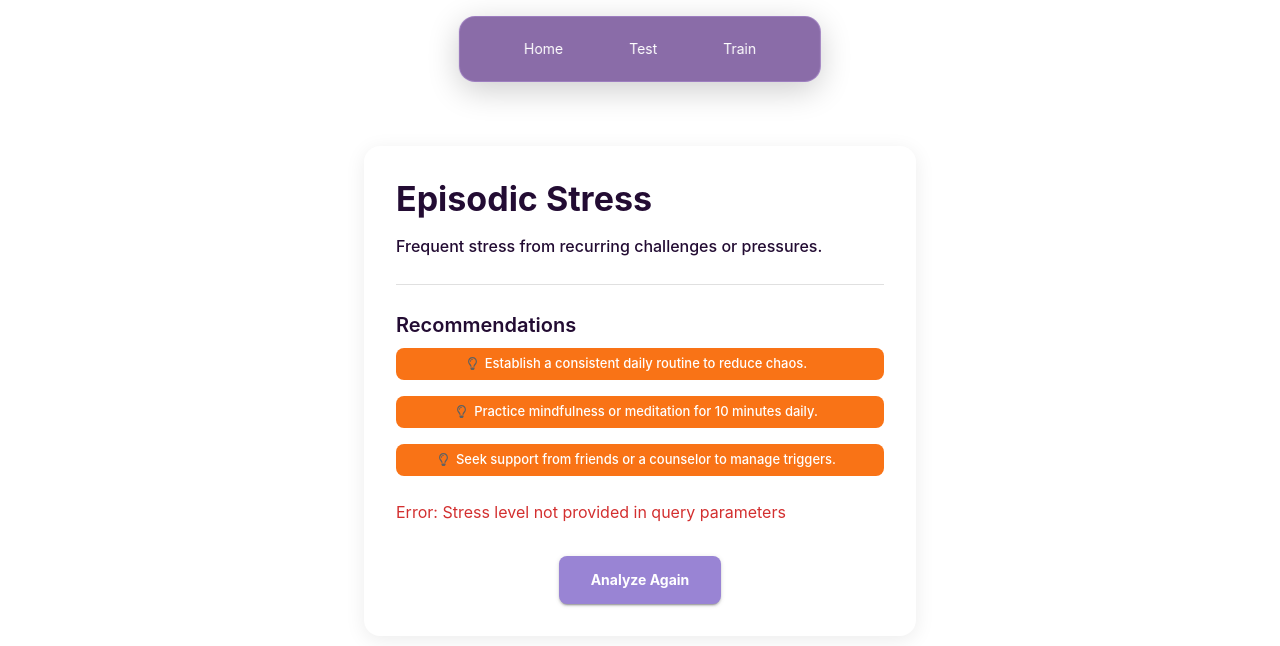
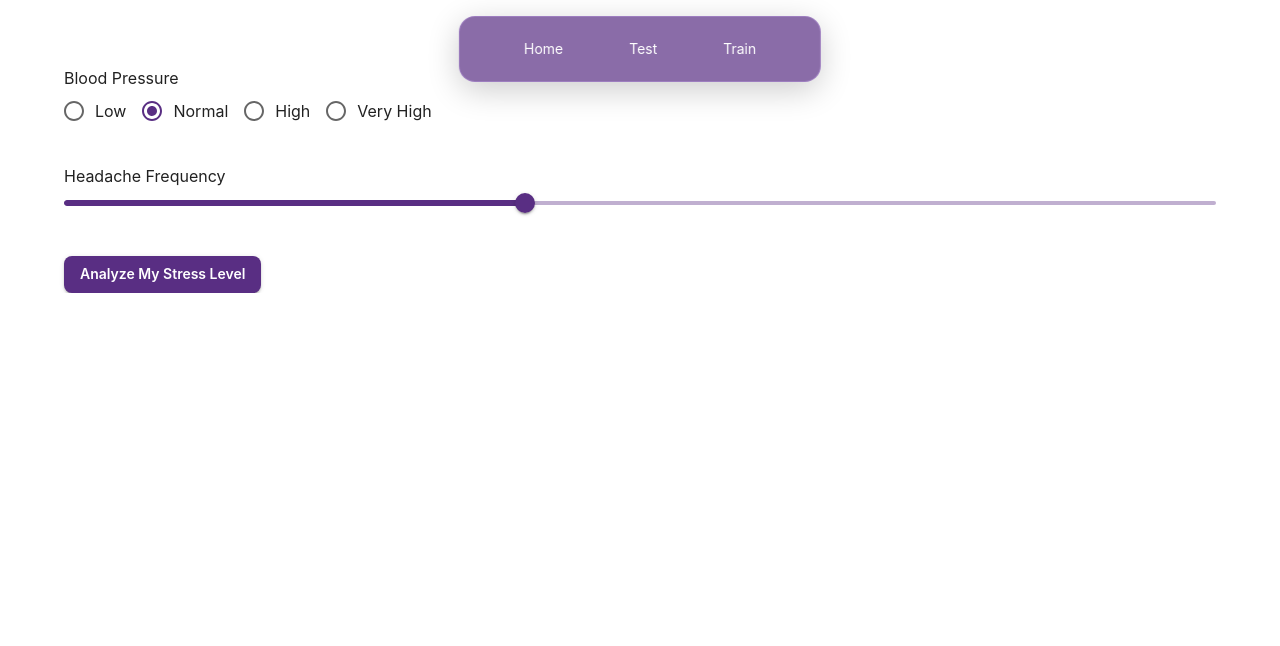
Before and after one commit to TriveniLekireddy/Student-Stress-Prediction-and-Health-Risk-Detection-Triveni, a Next.js app: page /result in a window 1280 px wide. Shown: the top 646 px of the page. Built offline with nearby package versions, Linux system fonts and the light colour scheme.

Commit message:
Update page.tsx

```diff
--- a/src/app/result/page.tsx
+++ b/src/app/result/page.tsx
@@ -1,245 +1,150 @@
 "use client";
 
-import { useSearchParams } from "next/navigation";
-import { useEffect, useState } from "react";
+import { useState } from "react";
 import {
+  Box,
+  Button,
   Typography,
-  Button,
+  Slider,
+  CircularProgress,
   Container,
-  Box,
-  Paper,
-  ThemeProvider,
-  createTheme,
-  Stack,
-  Divider,
-  Chip,
-  CircularProgress,
+  Radio,
+  RadioGroup,
+  FormControlLabel,
+  FormControl,
 } from "@mui/material";
-import Link from "next/link";
-import { FaRegLightbulb } from "react-icons/fa";
+import axios from "axios";
+import { useRouter } from "next/navigation";
 
-const predictionMap: Record<number, StressType> = {
-  0: "acute",
-  1: "episodic",
-  2: "chronic",
+interface Feature {
+  label: string;
+  name: keyof FormData;
+  type: "slider" | "radio";
+  min?: number;
+  max?: number;
+  minLabel?: string;
+  maxLabel?: string;
+  options?: { value: number; label: string }[];
+}
+
+interface FormData {
+  anxiety_level: number;
+  self_esteem: number;
+  mental_health_history: number;
+  depression: number;
+  headache: number;
+  blood_pressure: number;
+}
+
+const featureGroups: { [key: string]: Feature[] } = {
+  health: [
+    {
+      label: "Blood Pressure",
+      name: "blood_pressure",
+      type: "radio",
+      options: [
+        { value: 0, label: "Low" },
+        { value: 1, label: "Normal" },
+        { value: 2, label: "High" },
+        { value: 3, label: "Very High" },
+      ],
+    },
+    {
+      label: "Headache Frequency",
+      name: "headache",
+      type: "slider",
+      min: 0,
+      max: 5,
+      minLabel: "None",
+      maxLabel: "Constant",
+    },
+  ],
 };
 
-type StressType = "acute" | "episodic" | "chronic";
+export default function Predict() {
+  const [formData, setFormData] = useState<FormData>({
+    anxiety_level: 5,
+    self_esteem: 15,
+    mental_health_history: 0,
+    depression: 5,
+    headache: 2,
+    blood_pressure: 1,
+  });
 
-interface StressTypeInfo {
-  label: string;
-  description: string;
-  recommendations: string[];
-  color: string;
-}
+  const [loading, setLoading] = useState(false);
+  const [error, setError] = useState("");
+  const router = useRouter();
 
-const theme = createTheme({
-  palette: {
-    primary: {
-      main: "#592E83",
-      light: "#9984D4",
-      dark: "#230C33",
-    },
-    secondary: {
-      main: "#CAA8F5",
-    },
-    background: {
-      default: "#f8f9fa",
-      paper: "#ffffff",
-    },
-    text: {
-      primary: "#230C33",
-      secondary: "#592E83",
-    },
-  },
-  typography: {
-    fontFamily: "'Inter', 'Roboto', 'Helvetica', 'Arial', sans-serif",
-    h4: { fontWeight: 700 },
-    h6: { fontWeight: 600 },
-    subtitle1: { fontWeight: 500 },
-  },
-  components: {
-    MuiPaper: {
-      styleOverrides: {
-        root: {
-          boxShadow: "0 4px 20px rgba(0, 0, 0, 0.08)",
-          borderRadius: 16,
-        },
-      },
-    },
-    MuiButton: {
-      styleOverrides: {
-        root: {
-          borderRadius: 8,
-          textTransform: "none",
-          fontWeight: 600,
-          padding: "10px 24px",
-        },
-      },
-    },
-    MuiChip: {
-      styleOverrides: {
-        root: {
-          fontWeight: 600,
-          borderRadius: 8,
-        },
-      },
-    },
-  },
-});
+  const handleSliderChange = (name: keyof FormData) => (_event: Event, newValue: number | number[]) => {
+    setFormData({ ...formData, [name]: newValue as number });
+  };
 
-const stressTypes: Record<StressType, StressTypeInfo> = {
-  acute: {
-    label: "Acute Stress",
-    description: "Short-term stress from specific events or situations.",
-    recommendations: [
-      "Practice deep breathing exercises to calm your mind.",
-      "Engage in light physical activity like a short walk.",
-      "Break tasks into smaller, manageable steps.",
-    ],
-    color: "#22c55e",
-  },
-  episodic: {
-    label: "Episodic Stress",
-    description: "Frequent stress from recurring challenges or pressures.",
-    recommendations: [
-      "Establish a consistent daily routine to reduce chaos.",
-      "Practice mindfulness or meditation for 10 minutes daily.",
-      "Seek support from friends or a counselor to manage triggers.",
-    ],
-    color: "#f97316",
-  },
-  chronic: {
-    label: "Chronic Stress",
-    description: "Persistent stress from ongoing life circumstances.",
-    recommendations: [
-      "Consult a mental health professional for personalized strategies.",
-      "Prioritize quality sleep with a regular bedtime routine.",
-      "Incorporate stress-relief activities like yoga or journaling.",
-    ],
-    color: "#ef4444",
-  },
-};
+  const handleRadioChange = (name: keyof FormData) => (event: React.ChangeEvent<HTMLInputElement>) => {
+    setFormData({ ...formData, [name]: parseInt(event.target.value) });
+  };
 
-export default function Result() {
-  const searchParams = useSearchParams();
-  const [loading, setLoading] = useState<boolean>(true);
-  const [stressType, setStressType] = useState<StressType>("episodic");
-  const [fetchError, setFetchError] = useState<string | null>(null);
-
-  useEffect(() => {
+  const handleSubmit = async (e: React.FormEvent) => {
+    e.preventDefault();
     setLoading(true);
+    setError("");
     try {
-      const stressLevel = searchParams.get("stress_level");
-      const probability = searchParams.get("probability");
-
-      if (!stressLevel) {
-        throw new Error("Stress level not provided in query parameters");
-      }
-
-      const prediction = parseInt(stressLevel, 10);
-      if (isNaN(prediction) || !(prediction in predictionMap)) {
-        setFetchError(`Invalid stress level: ${stressLevel}`);
-        setStressType("episodic");
-        return;
-      }
-
-      const predictedType = predictionMap[prediction as 0 | 1 | 2];
-      setStressType(predictedType);
-
-      if (probability) {
-        try {
-          const parsedProbability = JSON.parse(decodeURIComponent(probability));
-          console.log("Parsed Probability:", parsedProbability);
-        } catch (error) {
-          console.warn("Failed to parse probability:", error);
-        }
-      }
-    } catch (error) {
-      setFetchError(
-        `Error: ${
-          error instanceof Error ? error.message : "Unknown error occurred"
-        }`
+      const response = await axios.post(
+        process.env.NEXT_PUBLIC_API_URL + "/predict",
+        formData
       );
-      setStressType("episodic");
+      const { prediction, probability } = response.data;
+      router.replace(`/result?stress_level=${prediction}&probability=${encodeURIComponent(JSON.stringify(probability))}`);
+    } catch {
+      setError("Error predicting stress level. Please try again.");
     } finally {
       setLoading(false);
     }
-  }, [searchParams]);
-
-  const stressInfo = stressTypes[stressType];
-
-  if (loading) {
-    return (
-      <ThemeProvider theme={theme}>
-        <Container maxWidth="md" sx={{ py: 12, textAlign: "center" }}>
-          <CircularProgress color="primary" size={40} />
-          <Typography variant="body1" sx={{ mt: 3 }}>
-            Loading your stress analysis...
-          </Typography>
-        </Container>
-      </ThemeProvider>
-    );
-  }
+  };
 
   return (
-    <ThemeProvider theme={theme}>
-      <Container maxWidth="sm" sx={{ py: 10 }}>
-        <Paper sx={{ p: 4 }}>
-          <Typography variant="h4" gutterBottom sx={{ color: "#230C33" }}>
-            {stressInfo.label}
-          </Typography>
+    <Container>
+      <form onSubmit={handleSubmit}>
+        {featureGroups.health.map((feature) => (
+          <Box key={feature.name} sx={{ mb: 4 }}>
+            <Typography>{feature.label}</Typography>
+            {feature.type === "slider" && (
+              <Slider
+                value={formData[feature.name]}
+                onChange={handleSliderChange(feature.name)}
+                min={feature.min}
+                max={feature.max}
+                step={1}
+                valueLabelDisplay="auto"
+              />
+            )}
+            {feature.type === "radio" && (
+              <FormControl component="fieldset">
+                <RadioGroup
+                  row
+                  name={feature.name}
+                  value={formData[feature.name].toString()}
+                  onChange={handleRadioChange(feature.name)}
+                >
+                  {feature.options?.map((option) => (
+                    <FormControlLabel
+                      key={option.value}
+                      value={option.value.toString()}
+                      control={<Radio />}
+                      label={option.label}
+                    />
+                  ))}
+                </RadioGroup>
+              </FormControl>
+            )}
+          </Box>
+        ))}
 
-          <Typography variant="subtitle1" gutterBottom sx={{ mb: 2 }}>
-            {stressInfo.description}
-          </Typography>
+        {error && <Typography color="error">{error}</Typography>}
 
-          <Divider sx={{ my: 3 }} />
-
-          <Typography variant="h6" gutterBottom>
-            Recommendations
-          </Typography>
-
-          <Stack spacing={2}>
-            {stressInfo.recommendations.map((rec, index) => (
-              <Chip
-                key={index}
-                icon={<FaRegLightbulb />}
-                label={rec}
-                sx={{
-                  backgroundColor: stressInfo.color,
-                  color: "#fff",
-                  fontWeight: 500,
-                }}
-              />
-            ))}
-          </Stack>
-
-          {fetchError && (
-            <Typography color="error" sx={{ mt: 3 }}>
-              {fetchError}
-            </Typography>
-          )}
-
-          <Box sx={{ mt: 4, textAlign: "center" }}>
-            <Button
-              href="/predict"
-              component={Link}
-              variant="contained"
-              sx={{
-                backgroundColor: "#9984D4",
-                color: "#fff",
-                fontWeight: "bold",
-                px: 4,
-                py: 1.5,
-                textTransform: "none",
-              }}
-            >
-              Analyze Again
-            </Button>
-          </Box>
-        </Paper>
-      </Container>
-    </ThemeProvider>
+        <Button type="submit" variant="contained" disabled={loading}>
+          {loading ? <CircularProgress size={24} /> : "Analyze My Stress Level"}
+        </Button>
+      </form>
+    </Container>
   );
 }
```
